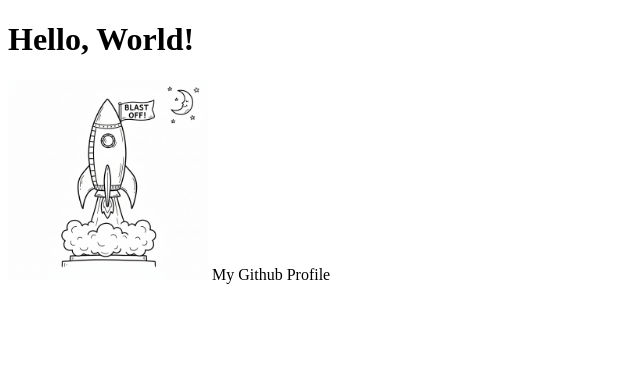
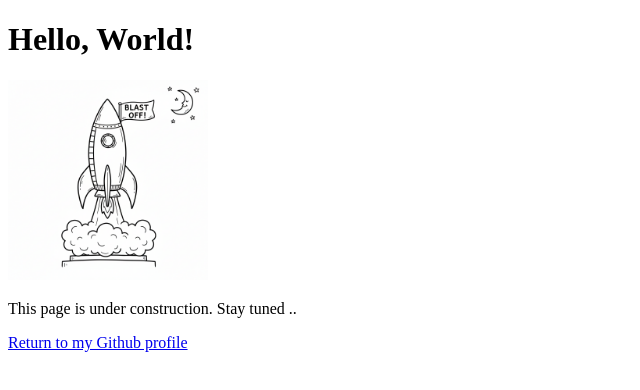
Before and after one commit to PrasunThapliyal/PrasunThapliyal.github.io, a plain HTML site: page index.html in a window 1280 px wide. Shown: the whole page, without its empty margins (0-640 px from the left). Drawn offline with Linux system fonts and the light colour scheme.

Commit message:
Update index.html

```diff
--- a/index.html
+++ b/index.html
@@ -21,7 +21,8 @@
   </head>
   <body>
     <h1>Hello, World!</h1>
-    <a href="https://github.com/PrasunThapliyal"><img src="https://github.com/PrasunThapliyal/PrasunThapliyal.github.io/blob/main/SpaceRocket.png" alt="Space Rocket" style="width:200px;height:200px;"></a>
-    <a alt="My Github Profile" src="https://github.com/PrasunThapliyal">My Github Profile</a>
+    <a href="https://github.com/PrasunThapliyal"><img src="SpaceRocket.png" alt="Space Rocket" style="width:200px;height:200px;"></a>
+    <p>This page is under construction. Stay tuned ..</p>
+    <a href="https://github.com/PrasunThapliyal">Return to my Github profile</a>
   </body>
 </html>
```
